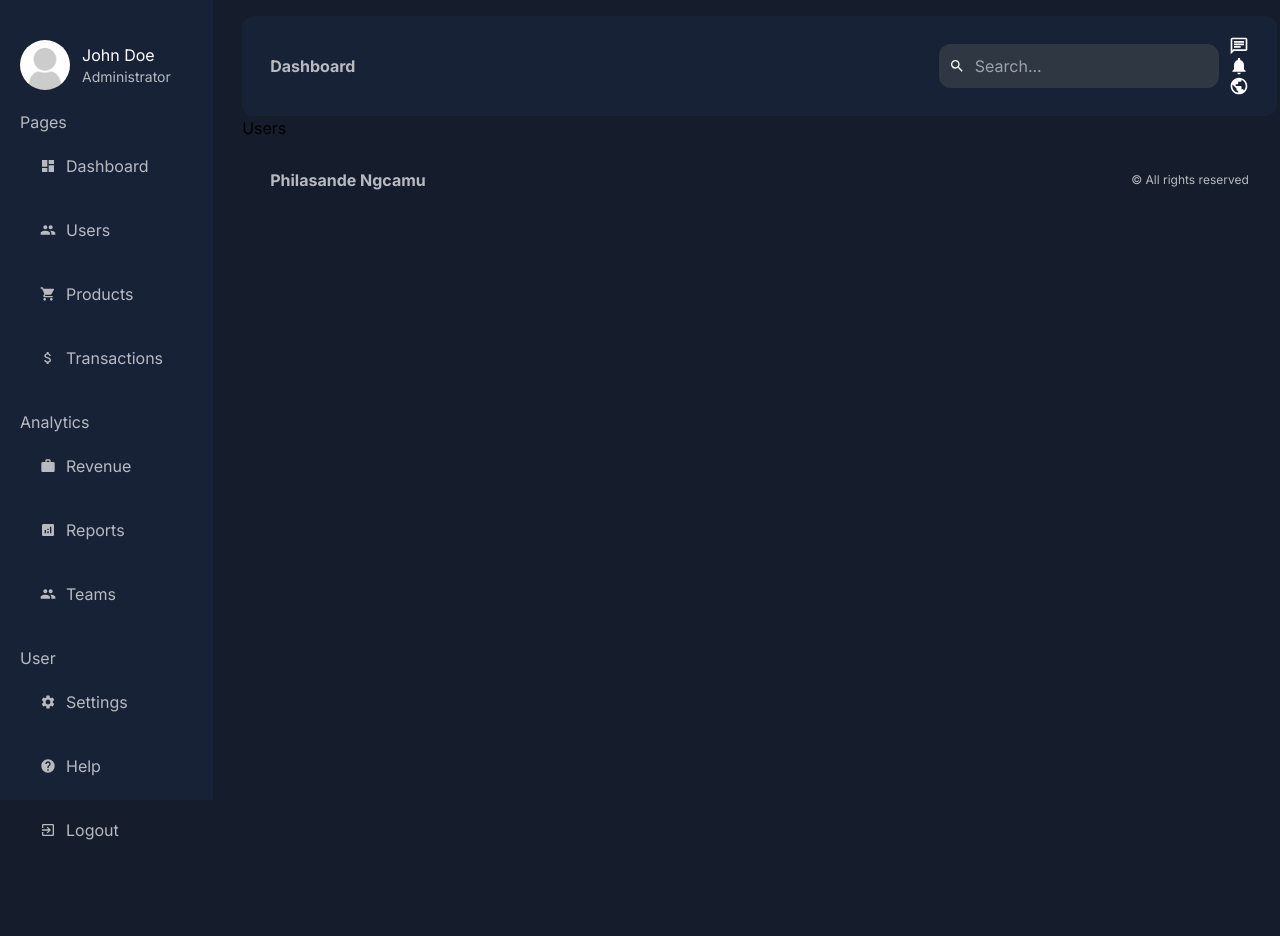
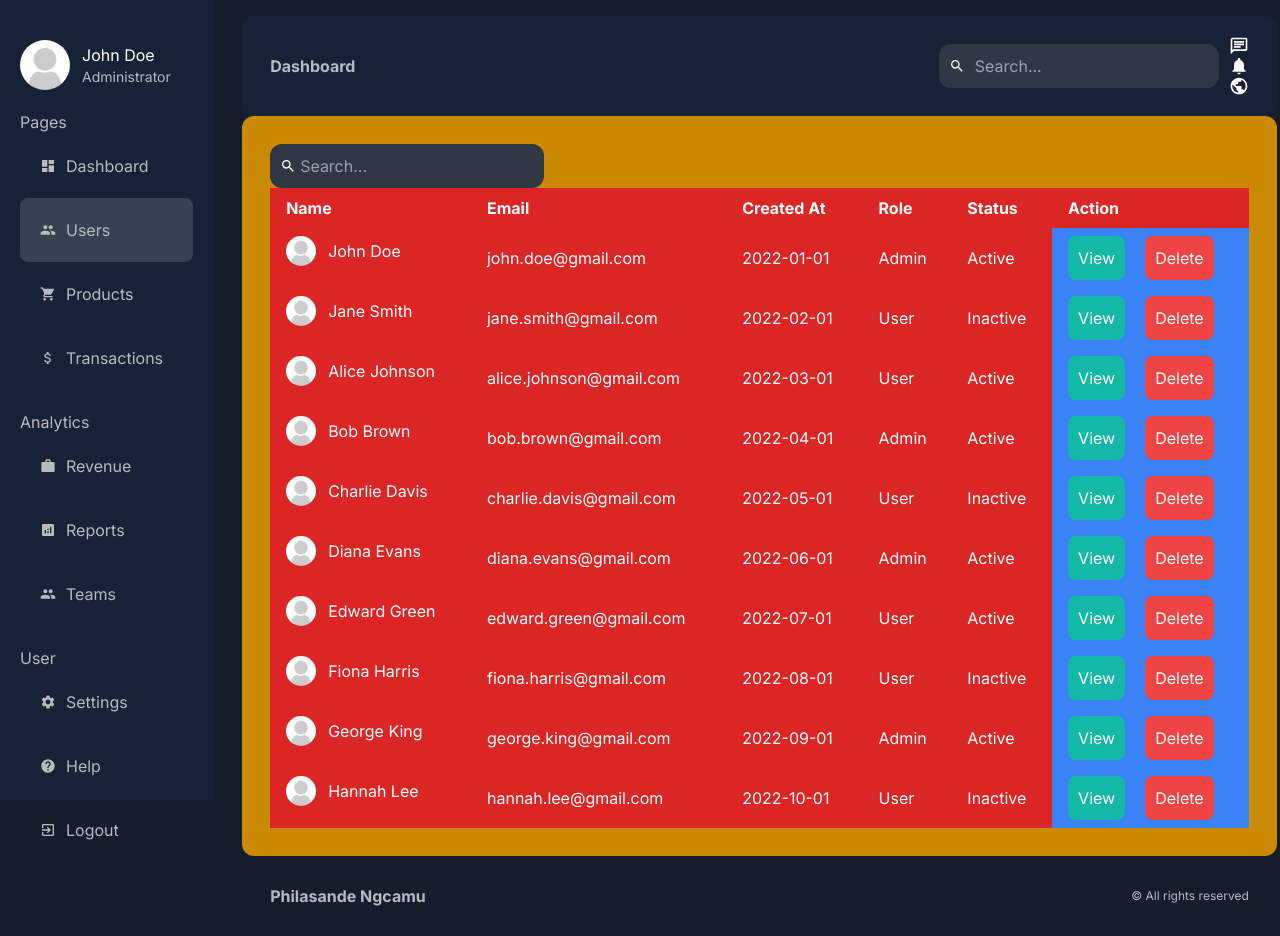
Before and after one commit to PhilaNgcamu/next-js-app, a Next.js app: page /dashboard/users in a window 1280 px wide. Before the commit the page ends 800 px from the top, so only its background shows below. Built offline with nearby package versions, Linux system fonts and the light colour scheme.

Commit message:
Modify users page

```diff
--- a/src/app/components/ui/sidebar/sidebar.js
+++ b/src/app/components/ui/sidebar/sidebar.js
@@ -25,17 +25,17 @@ const sidebarData = [
       {
         title: "Users",
         icon: <MdPeople className="text-[#b7bac1]" />,
-        href: "/users",
+        href: "/dashboard/users",
       },
       {
         title: "Products",
         icon: <MdShoppingCart className="text-[#b7bac1]" />,
-        href: "/products",
+        href: "/dashboard/products",
       },
       {
         title: "Transactions",
         icon: <MdAttachMoney className="text-[#b7bac1]" />,
-        href: "/transactions",
+        href: "/dashboard/transactions",
       },
     ],
   },
@@ -45,17 +45,17 @@ const sidebarData = [
       {
         title: "Revenue",
         icon: <MdWork className="text-[#b7bac1]" />,
-        href: "/revenue",
+        href: "/dashboard/revenue",
       },
       {
         title: "Reports",
         icon: <MdAnalytics className="text-[#b7bac1]" />,
-        href: "/reports",
+        href: "/dashboard/reports",
       },
       {
         title: "Teams",
         icon: <MdPeople className="text-[#b7bac1]" />,
-        href: "/teams",
+        href: "/dashboard/teams",
       },
     ],
   },
@@ -65,17 +65,17 @@ const sidebarData = [
       {
         title: "Settings",
         icon: <MdSettings className="text-[#b7bac1]" />,
-        href: "/settings",
+        href: "/dashboard/settings",
       },
       {
         title: "Help",
         icon: <MdHelp className="text-[#b7bac1]" />,
-        href: "/help",
+        href: "/dashboard/help",
       },
       {
         title: "Logout",
         icon: <MdExitToApp className="text-[#b7bac1]" />,
-        href: "/logout",
+        href: "/dashboard/logout",
       },
     ],
   },
--- a/src/app/components/ui/transactions/transactions.js
+++ b/src/app/components/ui/transactions/transactions.js
@@ -9,19 +9,19 @@ const transactionsData = [
     status: "Completed",
   },
   {
-    name: "Michael Johnson",
+    name: "Alice Johnson",
     date: "2022-03-10",
     amount: "$250",
     status: "Cancelled",
   },
   {
-    name: "Emily Davis",
+    name: "Hannah Lee",
     date: "2022-04-05",
     amount: "$300",
     status: "Pending",
   },
   {
-    name: "Daniel Brown",
+    name: "Bob Brown",
     date: "2022-05-20",
     amount: "$500",
     status: "Completed",
--- a/src/app/dashboard/users/page.js
+++ b/src/app/dashboard/users/page.js
@@ -1,7 +1,153 @@
+import Image from "next/image";
+import Link from "next/link";
+import { MdSearch } from "react-icons/md";
+
+const users = [
+  {
+    id: 1,
+    name: "John Doe",
+    email: "john.doe@gmail.com",
+    createdAt: "2022-01-01",
+    role: "Admin",
+    status: "Active",
+    avatar: "/noavatar.png",
+  },
+  {
+    id: 2,
+    name: "Jane Smith",
+    email: "jane.smith@gmail.com",
+    createdAt: "2022-02-01",
+    role: "User",
+    status: "Inactive",
+    avatar: "/noavatar.png",
+  },
+  {
+    id: 3,
+    name: "Alice Johnson",
+    email: "alice.johnson@gmail.com",
+    createdAt: "2022-03-01",
+    role: "User",
+    status: "Active",
+    avatar: "/noavatar.png",
+  },
+  {
+    id: 4,
+    name: "Bob Brown",
+    email: "bob.brown@gmail.com",
+    createdAt: "2022-04-01",
+    role: "Admin",
+    status: "Active",
+    avatar: "/noavatar.png",
+  },
+  {
+    id: 5,
+    name: "Charlie Davis",
+    email: "charlie.davis@gmail.com",
+    createdAt: "2022-05-01",
+    role: "User",
+    status: "Inactive",
+    avatar: "/noavatar.png",
+  },
+  {
+    id: 6,
+    name: "Diana Evans",
+    email: "diana.evans@gmail.com",
+    createdAt: "2022-06-01",
+    role: "Admin",
+    status: "Active",
+    avatar: "/noavatar.png",
+  },
+  {
+    id: 7,
+    name: "Edward Green",
+    email: "edward.green@gmail.com",
+    createdAt: "2022-07-01",
+    role: "User",
+    status: "Active",
+    avatar: "/noavatar.png",
+  },
+  {
+    id: 8,
+    name: "Fiona Harris",
+    email: "fiona.harris@gmail.com",
+    createdAt: "2022-08-01",
+    role: "User",
+    status: "Inactive",
+    avatar: "/noavatar.png",
+  },
+  {
+    id: 9,
+    name: "George King",
+    email: "george.king@gmail.com",
+    createdAt: "2022-09-01",
+    role: "Admin",
+    status: "Active",
+    avatar: "/noavatar.png",
+  },
+  {
+    id: 10,
+    name: "Hannah Lee",
+    email: "hannah.lee@gmail.com",
+    createdAt: "2022-10-01",
+    role: "User",
+    status: "Inactive",
+    avatar: "/noavatar.png",
+  },
+];
+
 export default function Users() {
   return (
-    <div>
-      <h1>Users</h1>
+    <div className="flex flex-col items-start p-7 rounded-xl bg-yellow-600">
+      <div className="flex items-center bg-[#2e3742] p-2.5 rounded-xl">
+        <MdSearch className="text-white" />
+        <input
+          type="text"
+          placeholder="Search..."
+          className="bg-transparent outline-none border-0 text-white ml-1"
+        />
+      </div>
+      <table className="bg-red-600 w-full">
+        <thead>
+          <tr>
+            <th className="text-white text-left px-4 py-2">Name</th>
+            <th className="text-white text-left px-4 py-2">Email</th>
+            <th className="text-white text-left px-4 py-2">Created At</th>
+            <th className="text-white text-left px-4 py-2">Role</th>
+            <th className="text-white text-left px-4 py-2">Status</th>
+            <th className="text-white text-left px-4 py-2">Action</th>
+          </tr>
+        </thead>
+        <tbody>
+          {users.map((user, index) => (
+            <tr key={index}>
+              <td className="flex items-center px-4 py-2">
+                <Image
+                  src={user.avatar}
+                  alt={user.name}
+                  width={30}
+                  height={30}
+                  className="rounded-full"
+                />
+                <span className="ml-3 text-white">{user.name}</span>
+              </td>
+              <td className="text-white px-4 py-2">{user.email}</td>
+              <td className="text-white px-4 py-2">{user.createdAt}</td>
+              <td className="text-white px-4 py-2">{user.role}</td>
+              <td className="text-white px-4 py-2">{user.status}</td>
+              <td className="text-white px-4 py-2 bg-blue-500">
+                <Link href={`/dashboard/users/${user.id}`}>
+                  <button className="bg-teal-500 p-[10px] rounded-lg">
+                    View
+                  </button>
+                </Link>
+                <button className="ml-5 p-[10px] bg-red-500 rounded-lg">
+                  Delete
+                </button>
+              </td>
+            </tr>
+          ))}
+        </tbody>
+      </table>
     </div>
   );
 }
```
